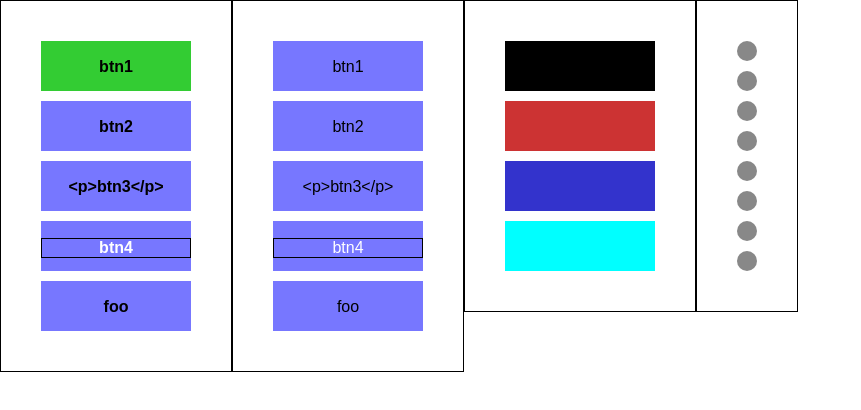
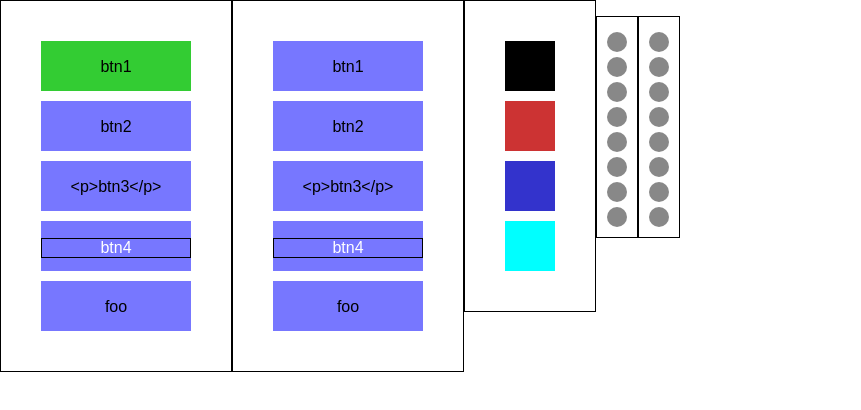
Before and after one commit to Andreas-Beer/createButtons, a website: page public_html/index.html in a window 1280 px wide. Shown: the whole page, without its empty margins (0-861 px from the left). Drawn offline with Linux system fonts and the light colour scheme.

Commit message:
update 	wrapper

```diff
--- a/public_html/index.html
+++ b/public_html/index.html
@@ -35,7 +35,6 @@
             .button.focus {
                 background-color: #33f;
             }
-            .button:active,
             .button.active {
                 background-color: #3c3;
             }
@@ -46,22 +45,33 @@
                 padding: 30px;
             }
 
+            .colors .button {
+                width: 50px;
+            }
+            .colors .button.focus,
+            .colors .button.hover {
+                border: 2px solid orange;
+            }
+            .gallery {
+                list-style-type: none;
+                padding: 10px;
+            }
             .gallery .button {
+                display: block;
                 background: #888;
                 width: 20px;
                 height: 20px;
                 border-radius: 50%;
+                margin: 0;
+                margin-top: 5px;
             }
-            .gallery .button.hover,
-            .gallery .button:hover,
-            .gallery .button.focus,
-            .gallery .button:focus {
-                background: #ddd;
+            .gallery .hover .button,
+            .gallery .focus .button {
+                background: #bdb;
                 outline: none;
             }
-            .gallery .button.active,
-            .gallery .button:active {
-                background: #8d8;
+            .gallery .active .button {
+                background: #8f8;
                 outline: none;
                 border: 1px solid #888;
                 box-shadow: inset 0 1px 2px rgba(0,0,0,.8);
@@ -75,8 +85,9 @@
 
         <div id="container1" class="container"></div>
         <div id="container2" class="container"></div>
-        <div id="container3" class="container"></div>
-        <div id="container4" class="container gallery"></div>
+        <div id="container3" class="container colors"></div>
+        <ul id="container4" class="container gallery"></ul>
+        <ul id="container5" class="container gallery"></ul>
 
         <script src="js/createButtons_Vanilla.js"></script>
         <script>
@@ -107,9 +118,6 @@
                 {  }
             ];
 
-        </script>
-        <script>
-
             createButtons({
                data: aData,
                container: document.getElementById('container1'),
@@ -138,13 +146,24 @@
                 container: document.getElementById('container3'),
                 data: aColors,
                 attr: {
-                    tabindex: -1
+                    tabindex: 1
                 }
             });
 
             createButtons({
                 container: document.getElementById('container4'),
-                data: aGallery
+                data: aGallery,
+                type: 'a',
+                wrap: 'li'
+            });
+            createButtons({
+                container: document.getElementById('container5'),
+                data: aGallery,
+                type: 'a',
+                wrap: {
+                    type: 'li',
+                    className: 'listItem'
+                }
             });
 
         </script>
--- a/public_html/js/createButtons_Vanilla.js
+++ b/public_html/js/createButtons_Vanilla.js
@@ -1,15 +1,16 @@
 function createButtons(config, off) {
 
-    off               = off                || [];
     var container     = this.nodeType && this.nodeType === 1 ? this : config.container;
     var data          = config.data;
 
+    off               = off                || [];
     var elementType   = config.type        || 'div';
+    var wrap          = config.wrap        || null;
 
     var callbacks     = {};
-    callbacks.active = config.onClick      || null;
-    callbacks.hover = config.onHover       || null;
-    callbacks.focus = config.onFocus       || null;
+    callbacks.active  = config.onClick     || null;
+    callbacks.hover   = config.onHover     || null;
+    callbacks.focus   = config.onFocus     || null;
 
     var classes       = {};
     classes.name      = config.className   || 'button';
@@ -24,11 +25,40 @@ function createButtons(config, off) {
     var buttons = [];
     var currentState = {};
 
+    var defaults = {
+        css: {
+            outline: 'none'
+        },
+        attr: {
+            tabindex: 1
+        }
+    };
+
     function main () {
 
         for (var i = 0; i < data.length; i++) {
-            buttons.push(createButton(i, data));
-            container.appendChild(buttons[i]);
+
+            var btn = createButton(data[i], i);
+
+            if (wrap) {
+
+                var w;
+
+                if (typeof wrap === 'object') {
+                    w = createWrapper(wrap, i);
+                } else {
+                    w = document.createElement(wrap);
+                }
+
+                w.appendChild(btn);
+                btn = w;
+            }
+
+            buttons.push(btn);
+        }
+
+        for (var j = 0; j < buttons.length; j++) {
+            container.appendChild(buttons[j]);
         }
 
         installHandler();
@@ -40,40 +70,11 @@ function createButtons(config, off) {
     };
     return main();
 
+    function createButton(data, nr) {
 
-    function createButton(nr, data) {
-
-        var text = data[nr].text || '';
-        var html = data[nr].html || '';
-        var css  = mergeObjs({}, globals.css,  data[nr].css);
-        var attr = mergeObjs({ tabindex: 1 }, globals.attr, data[nr].attr);
-
-        var btn = document.createElement(elementType);
+        var btn = initElement(document.createElement(elementType), data, nr);
+        btn.setAttribute('data-nr', nr);
         btn.className = classes.name;
-        btn.setAttribute('data-nr', nr);
-        btn.tabindex = 1;
-
-        if (html) {
-            btn.innerHTML = html;
-        } else if (text) {
-            btn.innerText = text;
-        }
-
-        for (var rule in css) {
-            btn.style[rule] = css[rule];
-        }
-        for (var a in attr) {
-
-            if (a === 'class') {
-                btn.classList.add(attr[a]);
-                break;
-            }
-            if (a === 'id') {
-                attr[a] += '_' + (+nr - 1);
-            }
-
-            btn.setAttribute(a, attr[a]);
-        }
 
         if (!~off.indexOf(classes.focus)) {
             btn.addEventListener('focus', onFocus);
@@ -81,6 +82,51 @@ function createButtons(config, off) {
         }
 
         return btn;
+    }
+
+    function createWrapper (data, nr) {
+
+        if (typeof data === 'string') {
+            return document.createElement(data);
+        }
+
+        var wrapper = initElement(document.createElement(data.type), data, nr);
+        wrapper.className = data.className || '';
+
+        return wrapper;
+    }
+
+    function initElement (elm, data, nr) {
+
+        var text = data.text || '';
+        var html = data.html || '';
+        var css  = mergeObjs(data.css);
+        var attr = mergeObjs(data.attr);
+
+
+        if (html) {
+            elm.innerHTML = html;
+        } else if (text) {
+            elm.innerText = text;
+        }
+
+        for (var rule in css) {
+            elm.style[rule] = css[rule];
+        }
+        for (var a in attr) {
+
+            if (a === 'class') {
+                elm.classList.add(attr[a]);
+                break;
+            }
+            if (a === 'id') {
+                attr[a] += '_' + (+nr - 1);
+            }
+
+            elm.setAttribute(a, attr[a]);
+        }
+
+        return elm;
     }
 
     function installHandler() {
@@ -160,6 +206,9 @@ function createButtons(config, off) {
         }
         if (currentState[state]) {
             currentState[state].classList.remove(state);
+            if (currentState[state].classList.length === 0) {
+               currentState[state].removeAttribute('class');
+            }
         }
         if (!add || toggle && btn === currentState[state]) {
             currentState[state].classList.remove(state);
```
